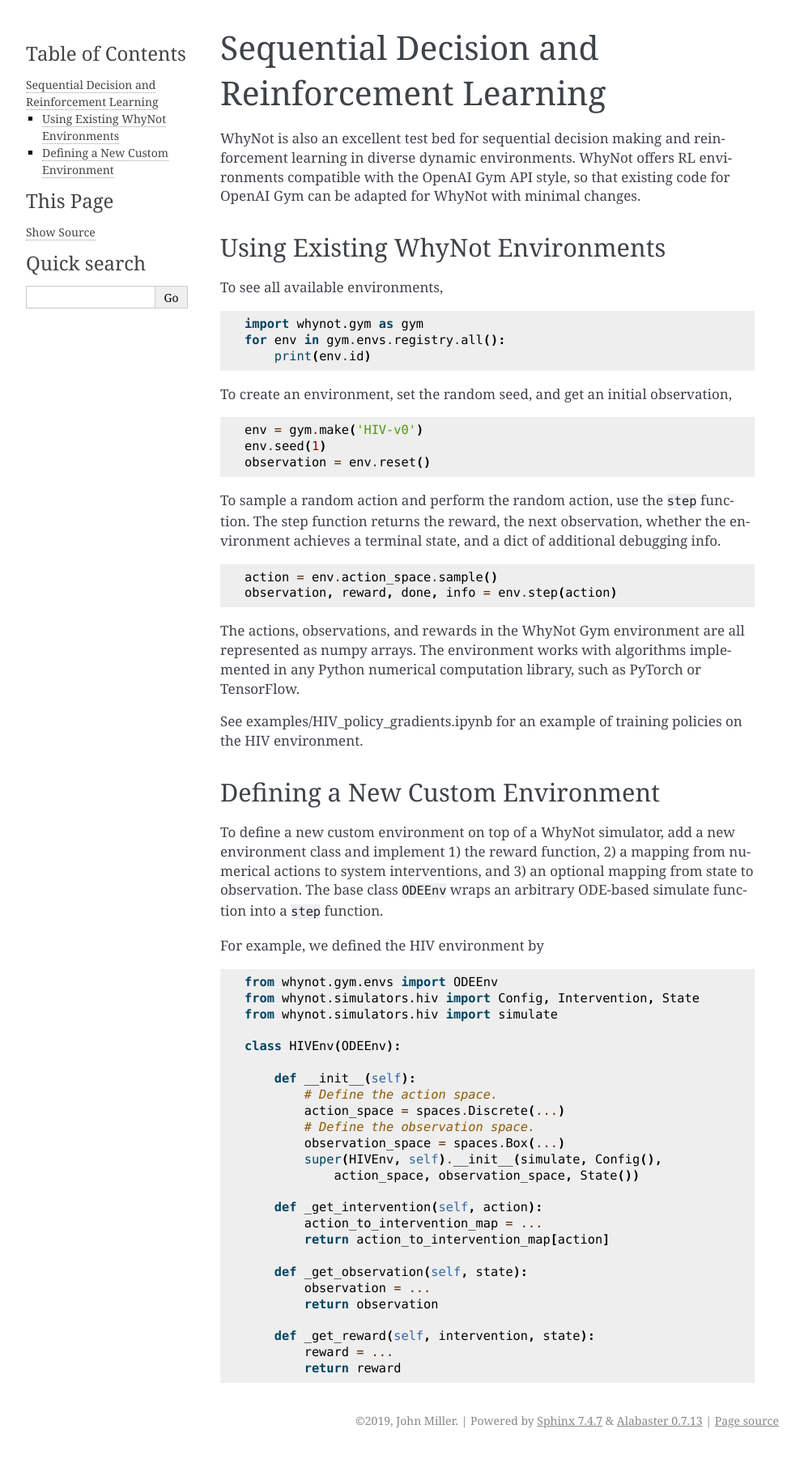
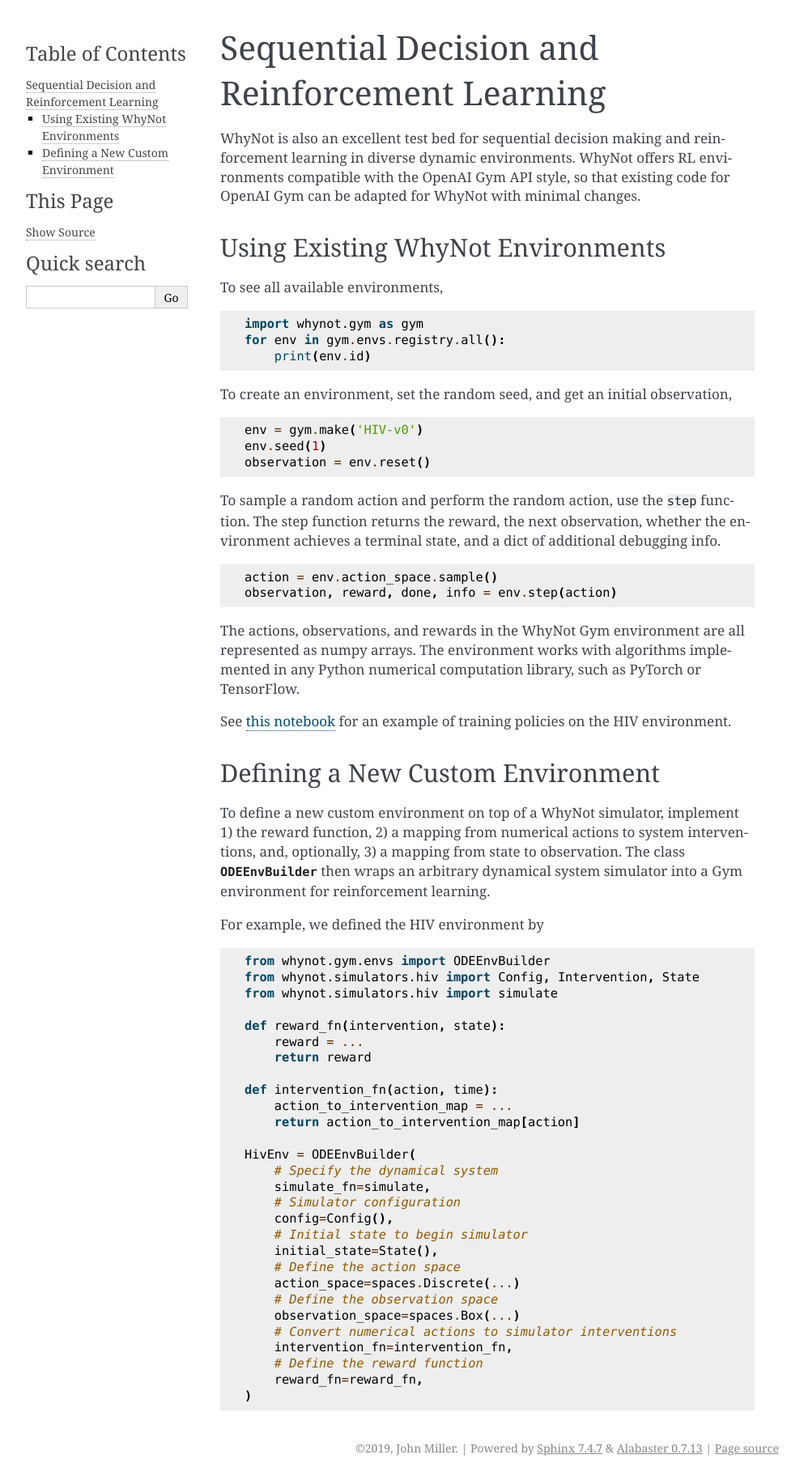
Before and after one commit to socialfoundations/whynot, a Sphinx documentation site: the page built from docs/source/reinforcement_learning.rst, in a window 1280 px wide. Shown: the whole page at 81% size, without its empty margins (148-1141 px from the left). Built offline with Sphinx 7.4.7, drawn with Linux system fonts in a browser that asks for light colours; before the commit the page ends 1794 px from its top, so only the background shows below that.

Commit message:
Update RL documentation

```diff
--- a/docs/source/api.rst
+++ b/docs/source/api.rst
@@ -32,6 +32,12 @@ Dynamics
     :members: __init__, get_parameters, run
 
 
+Reinforcement learning
+----------------------
+.. autoclass:: whynot.gym.envs.ODEEnvBuilder
+    :members: __init__, reset, seed, step
+
+
 Framework
 ---------
 
--- a/docs/source/reinforcement_learning.rst
+++ b/docs/source/reinforcement_learning.rst
@@ -4,7 +4,8 @@ Sequential Decision and Reinforcement Learning
 =====================================================
 WhyNot is also an excellent test bed for sequential decision making and
 reinforcement learning in diverse dynamic environments. WhyNot offers RL
-environments compatible with the OpenAI Gym API style, so that existing code for OpenAI Gym can be adapted for WhyNot with minimal changes.
+environments compatible with the OpenAI Gym API style, so that existing code for
+OpenAI Gym can be adapted for WhyNot with minimal changes.
 
 Using Existing WhyNot Environments
 ----------------------------------
@@ -38,43 +39,46 @@ The actions, observations, and rewards in the WhyNot Gym environment are all
 represented as numpy arrays. The environment works with algorithms implemented
 in any Python numerical computation library, such as PyTorch or TensorFlow.
 
-See examples/HIV_policy_gradients.ipynb for an example of training policies on
-the HIV environment.
+See `this notebook <https://github.com/zykls/whynot/blob/master/examples/reinforcement_learning/hiv_simulator.ipynb>`_
+for an example of training policies on the HIV environment.
 
 Defining a New Custom Environment
 ---------------------------------
-To define a new custom environment on top of a WhyNot simulator, add a new
-environment class and implement 1) the reward function, 2) a mapping from
-numerical actions to system interventions, and 3) an optional mapping from
-state to observation. The base class ``ODEEnv`` wraps an arbitrary ODE-based
-simulate function into a ``step`` function.
+To define a new custom environment on top of a WhyNot simulator, implement 1)
+the reward function, 2) a mapping from numerical actions to system
+interventions, and, optionally, 3) a mapping from state to observation. The
+class :class:`~whynot.gym.envs.ODEEnvBuilder` then wraps an arbitrary dynamical
+system simulator into a Gym environment for reinforcement learning.
 
 For example, we defined the HIV environment by
 
 .. code:: python
 
-    from whynot.gym.envs import ODEEnv
+    from whynot.gym.envs import ODEEnvBuilder
     from whynot.simulators.hiv import Config, Intervention, State
     from whynot.simulators.hiv import simulate
 
-    class HIVEnv(ODEEnv):
+    def reward_fn(intervention, state):
+        reward = ...
+        return reward
 
-        def __init__(self):
-            # Define the action space.
-            action_space = spaces.Discrete(...)
-            # Define the observation space.
-            observation_space = spaces.Box(...)
-            super(HIVEnv, self).__init__(simulate, Config(),
-                action_space, observation_space, State())
+    def intervention_fn(action, time):
+        action_to_intervention_map = ...
+        return action_to_intervention_map[action]
 
-        def _get_intervention(self, action):
-            action_to_intervention_map = ...
-            return action_to_intervention_map[action]
-
-        def _get_observation(self, state):
-            observation = ...
-            return observation
-
-        def _get_reward(self, intervention, state):
-            reward = ...
-            return reward
+    HivEnv = ODEEnvBuilder(
+        # Specify the dynamical system
+        simulate_fn=simulate,
+        # Simulator configuration
+        config=Config(),
+        # Initial state to begin simulator
+        initial_state=State(),
+        # Define the action space
+        action_space=spaces.Discrete(...)
+        # Define the observation space
+        observation_space=spaces.Box(...)
+        # Convert numerical actions to simulator interventions
+        intervention_fn=intervention_fn,
+        # Define the reward function
+        reward_fn=reward_fn,
+    )
```
Also changed, not shown: 1 other file.
